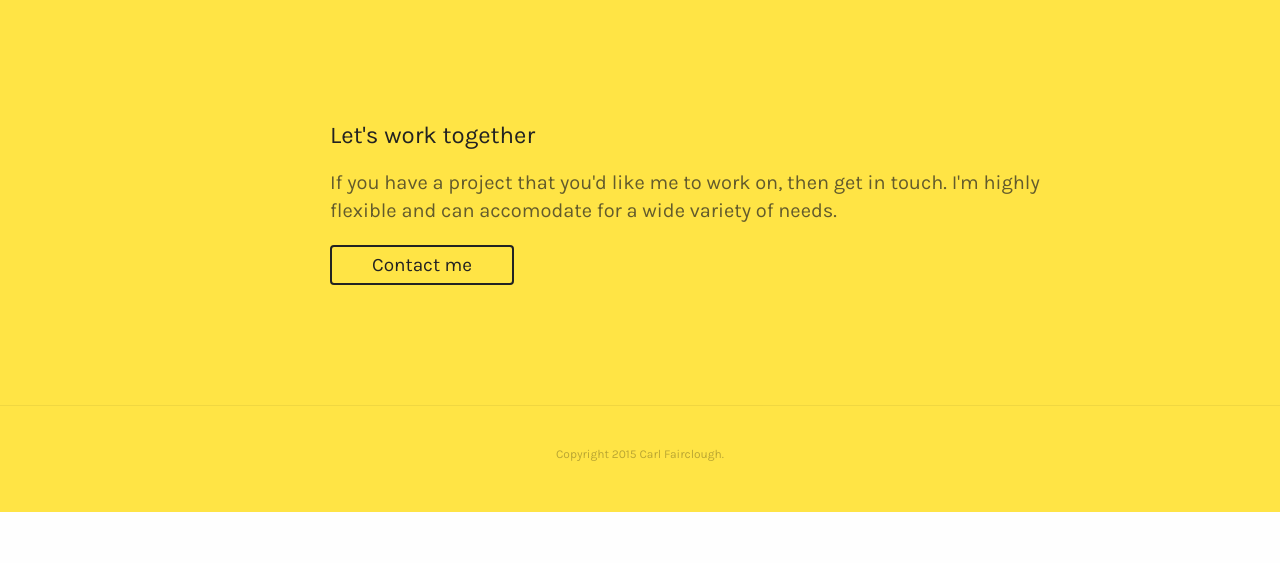
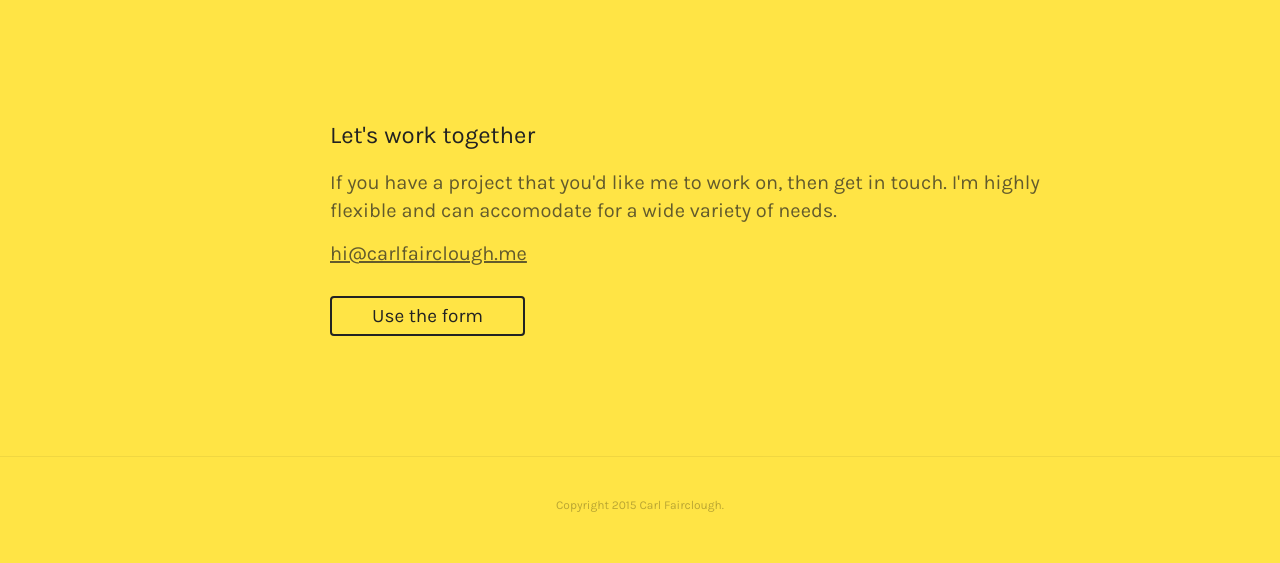
Before and after one commit to carlfairclough/carlfairclough.me, a PHP site: page / in a window 1280 px wide. Shown: the part 2245-2808 px from the top of the page. Before the commit the page ends 2757 px from the top, so only its background shows below. Run offline with PHP 8.4, Linux system fonts and the light colour scheme; some libraries are stand-ins or nearby versions.

Commit message:
tweaked email area

```diff
--- a/css/style.css
+++ b/css/style.css
@@ -946,7 +946,15 @@ footer h1 + p {
   opacity: 0.7;
   text-align: left;
   margin-top: 0;
-  margin-bottom: 1em;
+  margin-bottom: 0em;
+}
+
+.email-me {
+  opacity: 1;
+  color: #222;
+  cursor: pointer;
+  margin-top: 15px;
+  display: block;
 }
 
 .button {
--- a/template/footer.php
+++ b/template/footer.php
@@ -3,8 +3,9 @@
             <div class="row">
                 <div class="col-7 push-3 sma-col-12 sma-push-clear textblock">
                     <h1>Let's work together</h1>
-                    <p>If you have a project that you'd like me to work on, then get in touch. I'm highly flexible and can accomodate for a wide variety of needs.</p>
-                    <a href="#contact" class="button contact-button">Contact me</a>
+                    <p>If you have a project that you'd like me to work on, then get in touch. I'm highly flexible and can accomodate for a wide variety of needs.
+                        <br><a class="email-me" href="mailto:hi@carlfairclough.me" style="opacity:1; color:#222; cursor:pointer; margin-top:15px;">hi@carlfairclough.me</a><br></p>
+                    <a href="#contact" class="button contact-button">Use the form</a>
 
                     <form method="POST" action="http://formspree.io/hi@carlfairclough.me" class="hidden">
 
```
